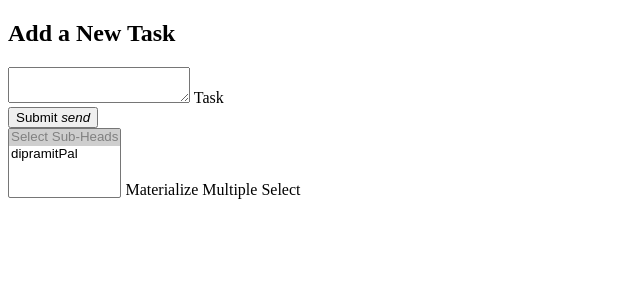
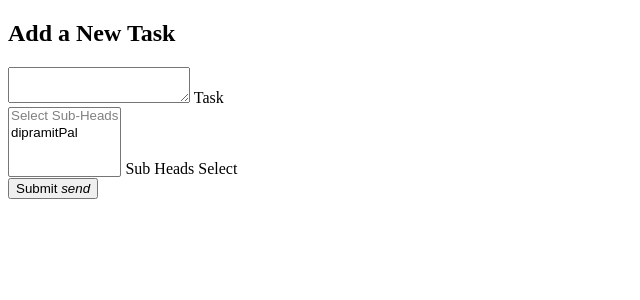
Before and after one commit to DipramitPal/assignmentoop, a PHP site: page /addTask.php in a window 1280 px wide. Shown: the top 300 px of the page, without its empty margins (0-640 px from the left). Run offline with PHP 8.4, Linux system fonts and the light colour scheme; a user stored in the database is signed in; data comes from the database, SQL or seed files in the repository; data that the repository does not hold is empty.

Commit message:
Completed Task Add Functionality!

```diff
--- a/addTask.php
+++ b/addTask.php
@@ -9,6 +9,7 @@ if($_SESSION['user_rank']!=1) {
   $user->redirect();
 }
 $query = $user->getSubs();
+
 
 ?>
 
@@ -24,7 +25,10 @@ $query = $user->getSubs();
 	<link type="text/css" rel="stylesheet" href="css/materialize.min.css"  media="screen,projection"/>
 
 
-	<meta name="viewport" content="width=device-width, initial-scale=1.0"/> -->
+	<meta name="viewport" content="width=device-width, initial-scale=1.0"/>
+		<script type="text/javascript" src="js/jquery-3.1.0.min.js"></script>
+	<script type="text/javascript" src="js/materialize.min.js"></script>-->
+	<script type="text/javascript" src="js/script.js"></script>
 </head>
 <body>
 
@@ -32,25 +36,20 @@ $query = $user->getSubs();
 					<div class="container white z-depth-5">
 						<div class="row">
 							<h2 class="center">Add a New Task</h2>
-							<form class="col s10 offset-s1" method="POST" action="">
+							<!-- <div class="col s10 offset-s1"> -->
+							<form class="col s10 offset-s1 taskForm" method="POST" action="taskSubmit.php">
 								<div class="row">
 									<div class="input-field col s12">
-										<textarea id="textarea1" class="materialize-textarea"></textarea>
+										<textarea id="textarea1" class="materialize-textarea" name="task" id="task" required></textarea>
 										<label for="textarea1">Task</label>
 									</div>
 								</div>
-								<div class="row">
-										<div class="center">
-											<button class="btn waves-effect waves-light btn-logIn"  name="btn-logIn">Submit
-															<i class="material-icons right">send</i>
-  											</button>
-										</div>
-								</div>
+
 
 
 									<div class="input-field col s12">
-										<select multiple>
-											<option value="" disabled selected>Select Sub-Heads</option>
+										<select multiple name="subHeads[]" required id="subHeads">
+											<option value="" disabled>Select Sub-Heads</option>
 											<?php
 
 											 while($userRow=$query->fetch(PDO::FETCH_ASSOC))
@@ -70,12 +69,21 @@ $query = $user->getSubs();
 											?>
 
 										</select>
-										<label>Materialize Multiple Select</label>
+										<label>Sub Heads Select</label>
 									</div>
 
 
+								<div class="row">
+										<div class="center">
+											<button class="btn waves-effect waves-light btn-taskSbmt"  name="btn-taskSbmt">Submit
+															<i class="material-icons right">send</i>
+  											</button>
+										</div>
+								</div>
 
 
+
+							<!-- </div> -->
 							</form>
 						</div>
 					</div>
@@ -83,8 +91,6 @@ $query = $user->getSubs();
 
 
 
-	<!-- <script type="text/javascript" src="js/jquery-3.1.0.min.js"></script>
-	<script type="text/javascript" src="js/materialize.min.js"></script>
-	<script type="text/javascript" src="js/script.js"></script> -->
+
 </body>
 </html>
--- a/class.user.php
+++ b/class.user.php
@@ -85,6 +85,23 @@ class USER
       $query->execute();
       return $query;
     }
+    public function getMaxTaskid()
+    {
+      $query = $this->db->prepare("SELECT max(taskid) FROM data");
+       $query->execute();
+       $id = $query->fetchColumn();
+       return $id;
+    }
+
+    public function addTask($task,$uname,$hname,$id)
+    {
+
+
+
+       $query = $this->db->prepare("INSERT INTO data (taskid,given_by,given_to,textdata,alert,completed) values (:taskid,:hname,:uname,:task,0,0)");
+
+       $query->execute(array(':taskid'=>$id,':hname'=>$hname,':task'=>$task,':uname'=>$uname));
+    }
 }
 
 
--- a/js/script.js
+++ b/js/script.js
@@ -7,6 +7,27 @@ $(document).ready(function() {
     $('#addTask').click(function(){
 
     	$('#page').load('addTask.php');
-    })
+    });
+
+	$( "#taskForm").submit(function( event ) {
+	  if($("#subHeads").val()==NULL)
+		 event.preventDefault();
+
+	  // else
+	  // {
+	  // 	var jsonstring = JSON.stringify($("#subHeads").val());
+	  // 	var task = $("#task").val();
+	  // 	$.ajax({
+   //      type: "POST",
+   //      url: "taskSubmit.php",
+   //      data: {subHeads : jsonString,task: task},
+   //      cache: false,
+
+   //      success: function(data){
+   //          alert(data);
+   //      	}
+   //  	});
+
+		});
 
   });
```
Also changed, not shown: taskSubmit.php (added, +25 -0 lines).
